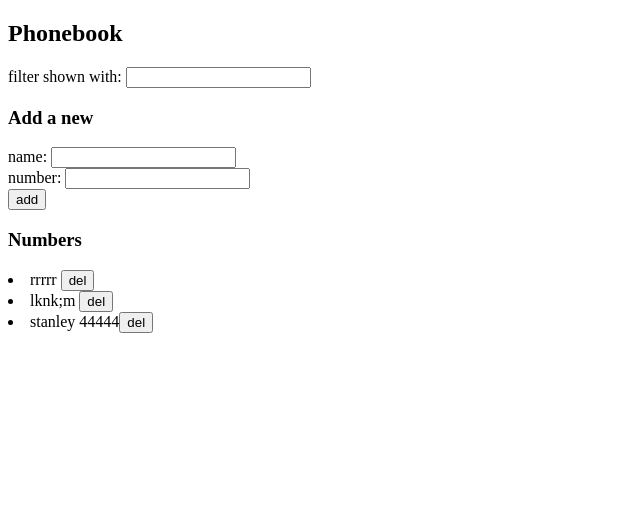
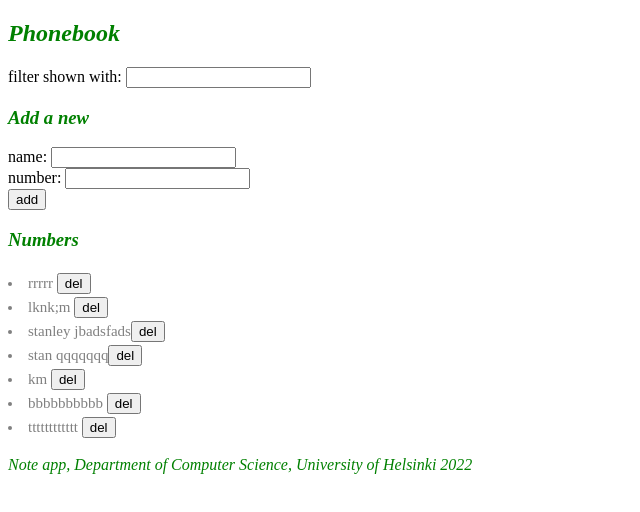
Before and after one commit to fullstackstan/FSO2023, a React (Create React App) app in the folder part2/phonebook/: page / in a window 1280 px wide. Shown: the top 512 px of the page, without its empty margins (0-640 px from the left). Built offline with nearby package versions, Linux system fonts and the light colour scheme; data requests are answered from the project's data file.

Commit message:
exercise 2-16 complete

```diff
--- a/part2/phonebook/db.json
+++ b/part2/phonebook/db.json
@@ -12,8 +12,28 @@
     },
     {
       "name": "stanley",
-      "number": "44444",
+      "number": "jbadsfads",
       "id": 3
+    },
+    {
+      "name": "stan",
+      "number": "qqqqqqq",
+      "id": 5
+    },
+    {
+      "name": "km",
+      "number": "",
+      "id": 6
+    },
+    {
+      "name": "bbbbbbbbbb",
+      "number": "",
+      "id": 7
+    },
+    {
+      "name": "tttttttttttt",
+      "number": "",
+      "id": 8
     }
   ]
 }
--- a/part2/phonebook/src/App.js
+++ b/part2/phonebook/src/App.js
@@ -1,5 +1,6 @@
 import { useState, useEffect } from "react";
 import personService from "./services/persons";
+import './index.css'
 
 const Filter = ({ filterName, setFilterName }) => {
   const handleFilterChange = (event) => {
@@ -22,6 +23,8 @@ const PersonForm = ({
   newNumber,
   setNewName,
   setNewNumber,
+  setErrorMessage,
+  setAddedMessage
 }) => {
   const handleNameChange = (event) => {
     setNewName(event.target.value);
@@ -40,6 +43,7 @@ const PersonForm = ({
         `${newName} is already in the phone book. Replace the old number with the new one?`
       );
       if (confirmUpdate) {
+
         const updatedPerson = { ...existingPerson, number: newNumber };
         personService
           .update(existingPerson.id, updatedPerson)
@@ -51,10 +55,20 @@ const PersonForm = ({
             );
             setNewName("");
             setNewNumber("");
+            setAddedMessage(
+              `${existingPerson.name}'s phone number has been updated`
+            )
+            setTimeout(() => {
+              setAddedMessage(null)
+            }, 5000)
           })
           .catch((error) => {
-            console.log(error.response.data.error);
-            alert(error.response.data.error);
+            setErrorMessage(
+              `'${existingPerson.name}' was not removed from server and this is the message${error.message}`
+            )
+            setTimeout(() => {
+              setErrorMessage(null)
+            }, 5000)
           });
       }
     } else {
@@ -66,6 +80,12 @@ const PersonForm = ({
         setPersons(persons.concat(response.data));
         setNewName("");
         setNewNumber("");
+        setAddedMessage(
+          `'${personObject.name}' was added to the phonebook`
+        )
+        setTimeout(() => {
+          setAddedMessage(null)
+        }, 5000)
       });
     }
   };
@@ -103,7 +123,7 @@ const Persons = ({ filteredPersons,setNewName,persons,setPersons }) => {
   return (
     <>
       {filteredPersons.map((person) => (
-        <li key={person.id}>
+        <li key={person.id} className='note'>
           {person.name} {person.number}
           <button onClick={()=>handleDelButtonClick(person.id)}>del</button>
 
@@ -115,18 +135,57 @@ const Persons = ({ filteredPersons,setNewName,persons,setPersons }) => {
   );
 };
 
+const ErrorNotification = ({ message }) => {
+  if (message === null) {
+    return null
+  }
+
+  return (
+    <div className='error'>
+      {message}
+    </div>
+  )
+}
+const AddedNotification = ({ message }) => {
+  if (message === null) {
+    return null
+  }
+
+  return (
+    <div className='added'>
+      {message}
+    </div>
+  )
+}
+
+const Footer = () => {
+  const footerStyle = {
+    color: 'green',
+    fontStyle: 'italic',
+    fontSize: 16
+  }
+  return (
+    <div style={footerStyle}>
+      <br />
+      <em>Note app, Department of Computer Science, University of Helsinki 2022</em>
+    </div>
+  )
+}
+
 const App = () => {
   const [persons, setPersons] = useState([]);
   const [filterName, setFilterName] = useState("");
   const [newName, setNewName] = useState("");
   const [newNumber, setNewNumber] = useState("");
+  const [errorMessage, setErrorMessage] = useState(null)
+  const [addedMessage, setAddedMessage] = useState(null)
 
   const filteredPersons = persons.filter((person) =>
     person.name.toLowerCase().includes(filterName.toLowerCase())
   );
 
   useEffect(() => {
-    console.log("effect");
+    console.log("use effect");
     personService.getAll().then((response) => {
       console.log("promise fulfilled");
       setPersons(response.data);
@@ -136,6 +195,8 @@ const App = () => {
   return (
     <div>
       <h2>Phonebook</h2>
+      <ErrorNotification message={errorMessage} />
+      <AddedNotification message={addedMessage} />
 
       <Filter filterName={filterName} setFilterName={setFilterName} />
 
@@ -148,12 +209,16 @@ const App = () => {
         setNewNumber={setNewNumber}
         persons={persons}
         setPersons={setPersons}
+        setErrorMessage={setErrorMessage}
+        setAddedMessage={setAddedMessage}
       />
 
       <h3>Numbers</h3>
 
       <Persons filteredPersons={filteredPersons} setNewName={setNewName} persons={persons} setPersons={setPersons}/>
+      <Footer />
     </div>
+
   );
 };
 
--- /dev/null
+++ b/part2/phonebook/src/index.css
@@ -0,0 +1,29 @@
+h2, h3 {
+    color: green;
+    font-style: italic;
+}
+
+.note {
+    color: grey;
+    padding-top: 3px;
+    font-size: 15px;
+  }
+
+.error {
+    color: red;
+    background: lightgrey;
+    font-size: 20px;
+    border-style: solid;
+    border-radius: 5px;
+    padding: 10px;
+    margin-bottom: 10px;
+  }
+.added {
+    color: green;
+    background: lightgrey;
+    font-size: 20px;
+    border-style: solid;
+    border-radius: 5px;
+    padding: 10px;
+    margin-bottom: 10px;
+  }
```
